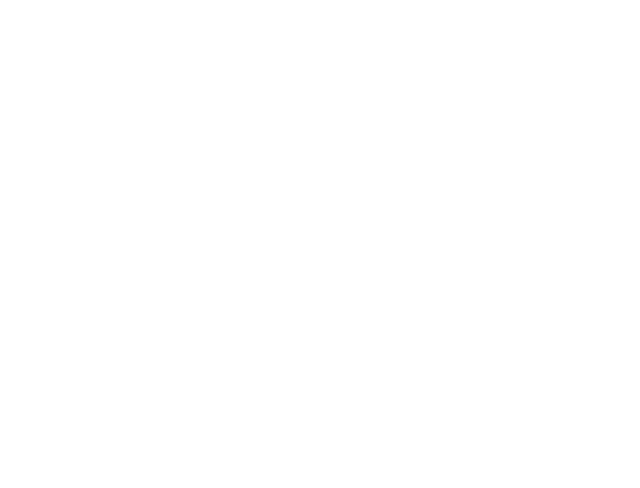
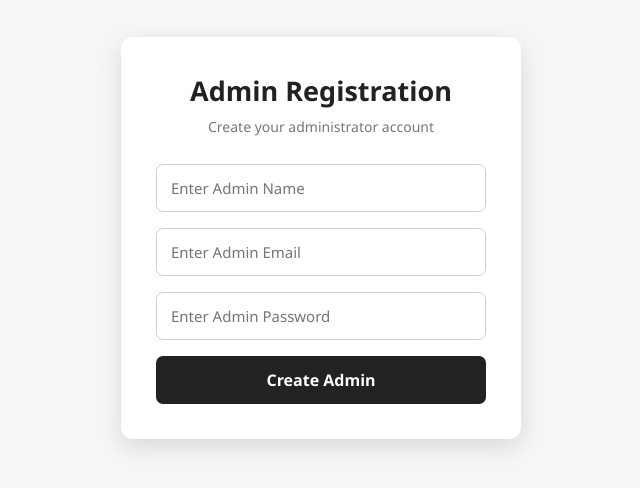
Before and after one commit to gurunagendra7032/Lost_And_Found_Frontend, a React (Vite) app: page /admin/SignUp in a window 1280 px wide. Before the commit this address had no page. Shown: the part 162-650 px from the top of the page, without its empty margins (319-959 px from the left). Built offline with nearby package versions, Linux system fonts and the light colour scheme.

Commit message:
add feature on login page ,

```diff
--- a/src/App.jsx
+++ b/src/App.jsx
@@ -13,6 +13,7 @@
 import AdminLostItems from './pages/AdminLostItems.jsx'
 import AdminCurrentStorageItems from './pages/AdminCurrentStorageItems.jsx'
 import AdminReturnItems from './pages/AdminReturnItems.jsx'
+import AdminSignup from './pages/AdminsignUp.jsx'
 
 function App() {
   const [count, setCount] = useState(0)
@@ -35,6 +36,7 @@
        <Route path="/admin/CurrentStorageitems" element={<AdminCurrentStorageItems/>}/>
        <Route path="/admin/CurrentStorageitems" element={<AdminCurrentStorageItems/>}/>
        <Route path="/admin/returnItems" element={<AdminReturnItems/>}/>
+       <Route path="/admin/SignUp" element={<AdminSignup/>}/>
 
 
 
--- /dev/null
+++ b/src/pages/AdminSignup.css
@@ -0,0 +1,91 @@
+
+* {
+  box-sizing: border-box;
+}
+
+.admin-signup-page {
+  min-height: 100vh;
+  display: flex;
+  justify-content: center;
+  align-items: center;
+
+  background: #f4f6f8;
+}
+
+.admin-signup-box {
+  width: 400px;
+  padding: 35px;
+
+  background: white;
+  border-radius: 12px;
+
+  box-shadow: 0 8px 25px rgba(0, 0, 0, 0.12);
+}
+
+.admin-signup-heading {
+  text-align: center;
+  margin-bottom: 28px;
+}
+
+.admin-signup-heading h2 {
+  margin: 0 0 8px;
+
+  font-size: 27px;
+  color: #222;
+}
+
+.admin-signup-heading p {
+  margin: 0;
+
+  font-size: 14px;
+  color: #777;
+}
+
+.admin-signup-box form {
+  display: flex;
+  flex-direction: column;
+  gap: 16px;
+}
+
+.admin-signup-box input {
+  width: 100%;
+  padding: 13px 14px;
+
+  border: 1px solid #ccc;
+  border-radius: 7px;
+
+  font-size: 15px;
+  outline: none;
+}
+
+.admin-signup-box input:focus {
+  border-color: #222;
+}
+
+.admin-signup-box button {
+  width: 100%;
+  padding: 13px;
+
+  border: none;
+  border-radius: 7px;
+
+  background: #222;
+  color: white;
+
+  font-size: 16px;
+  font-weight: 600;
+
+  cursor: pointer;
+}
+
+.admin-signup-box button:hover {
+  background: #000;
+}
+
+.admin-signup-message {
+  text-align: center;
+  margin-top: 18px;
+
+  font-size: 14px;
+  color: #333;
+}
--- /dev/null
+++ b/src/pages/AdminSignup.jsx
@@ -0,0 +1,108 @@
+
+import React, { useState } from "react";
+import { useNavigate } from "react-router-dom";
+import "./AdminSignup.css";
+
+function AdminSignup() {
+
+  const [name, setName] = useState("");
+  const [email, setEmail] = useState("");
+  const [password, setPassword] = useState("");
+  const [message, setMessage] = useState("");
+
+  const navigate = useNavigate();
+
+  async function Submit(e) {
+    e.preventDefault();
+
+    try {
+      const res = await fetch(
+        "https://lostandfound-production-33dc.up.railway.app/adm",
+        {
+          method: "POST",
+          headers: {
+            "Content-Type": "application/json"
+          },
+          body: JSON.stringify({
+            name: name,
+            email: email,
+            password: password
+          })
+        }
+      );
+
+      const data = await res.text();
+
+      if (res.ok) {
+        setMessage(data);
+
+        // Go to admin login after successful registration
+        setTimeout(() => {
+          navigate("/admin/login");
+        }, 1000);
+
+      } else {
+        setMessage(data);
+      }
+
+    } catch (error) {
+      console.error(error);
+      setMessage("Unable to connect to server");
+    }
+  }
+
+  return (
+    <div className="admin-signup-page">
+
+      <div className="admin-signup-box">
+
+        <div className="admin-signup-heading">
+          <h2>Admin Registration</h2>
+          <p>Create your administrator account</p>
+        </div>
+
+        <form onSubmit={Submit}>
+
+          <input
+            type="text"
+            placeholder="Enter Admin Name"
+            value={name}
+            onChange={(e) => setName(e.target.value)}
+            required
+          />
+
+          <input
+            type="email"
+            placeholder="Enter Admin Email"
+            value={email}
+            onChange={(e) => setEmail(e.target.value)}
+            required
+          />
+
+          <input
+            type="password"
+            placeholder="Enter Admin Password"
+            value={password}
+            onChange={(e) => setPassword(e.target.value)}
+            required
+          />
+
+          <button type="submit">
+            Create Admin
+          </button>
+
+        </form>
+
+        {message && (
+          <p className="admin-signup-message">
+            {message}
+          </p>
+        )}
+
+      </div>
+
+    </div>
+  );
+}
+
+export default AdminSignup;
--- a/src/pages/Login.jsx
+++ b/src/pages/Login.jsx
@@ -12,6 +12,12 @@
  function changeSingup() {
     navigate("/signup");   // ✅ Navigate using route path
   }
+
+  function changeSingupAdmin(){
+     navigate("/admin/SignUp");
+  }
+
+
 
   async function handleLogin() {
     try {
@@ -89,6 +95,7 @@
         />
 
       <div onClick={changeSingup}> Are you new user ?</div>
+      <div onClick={changeSingupAdmin}> Are you new Admin ?</div>
       </div>
     </div>
   );
```
